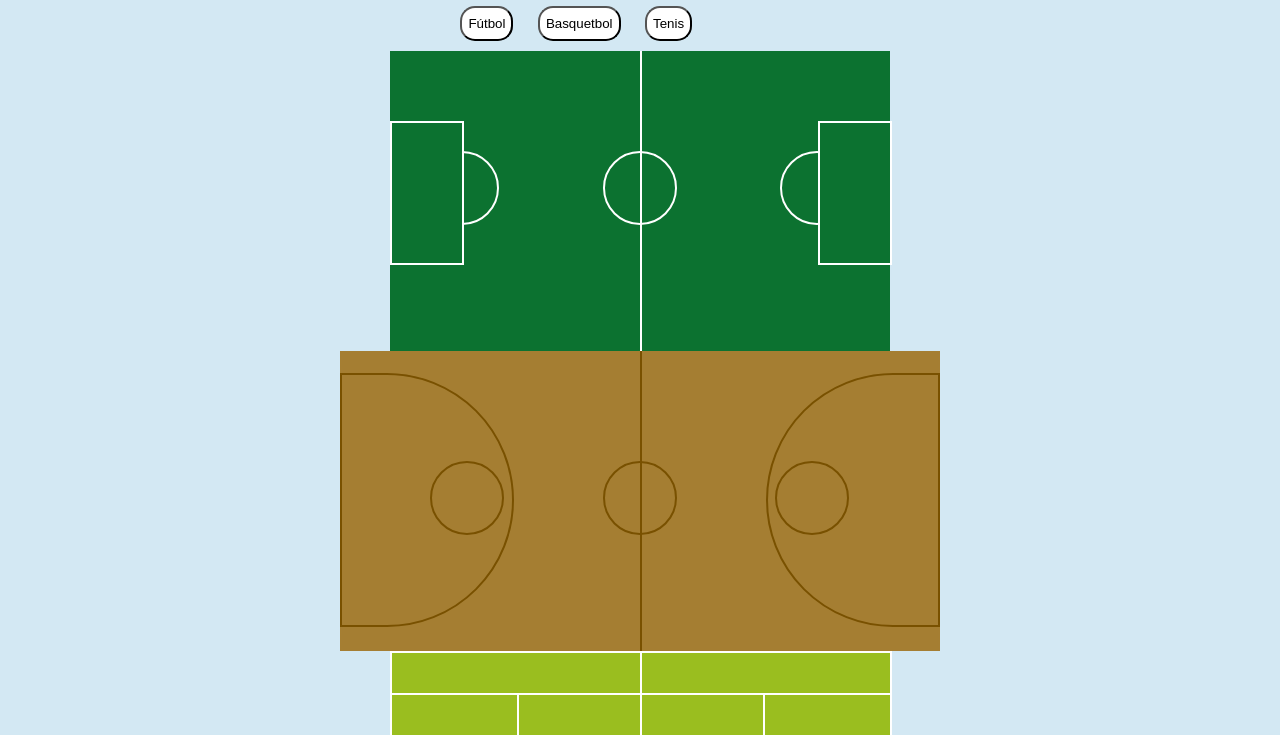
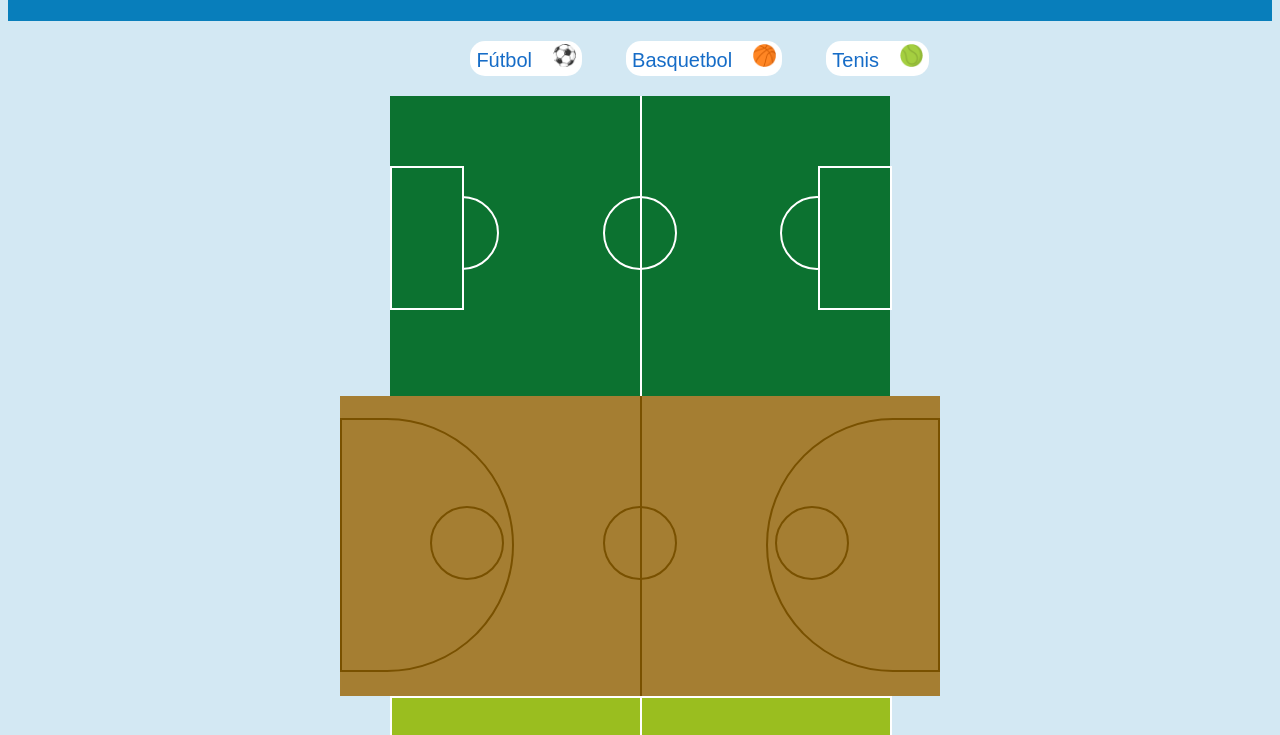
Before and after one commit to karyvdj/Ejercicio-Canchas-CSS, a plain HTML site: page index.html in a window 1280 px wide. Shown: the part 131-866 px from the top of the page. Drawn offline with Linux system fonts and the light colour scheme.

Commit message:
Cancha de basquetbol y en proceso funcion de  botones

```diff
--- a/assets/css/style.css
+++ b/assets/css/style.css
@@ -1,6 +1,6 @@
 body{
   background: #D3E8F3;
-  font-family: Helvetica;
+  font-family: Arial;
 }
 header{
   background: #087EBB;
@@ -10,13 +10,21 @@ header{
 h1{
   font-family: 'Pacifico', cursive;
   text-align: center;
+  font-size: 40px;
 }
 button{
-  margin:10px;
+  margin:20px;
   border-radius: 15px;
   background: white;
   height: 35px;
+  font-size: 20px;
+  color: #166CC7;
+  border:0;
 }
 .botones{
   margin-left: 35%;
 }
+img{
+  height: 70%;
+  margin-left: 15px;
+}
--- a/index.html
+++ b/index.html
@@ -3,6 +3,7 @@
   <head>
     <meta charset="utf-8">
     <title>CANCHAS</title>
+    <link rel="shortcut icon" type="image/x-icon" href="assets/img/canchas_ico.png">
     <link href="https://fonts.googleapis.com/css?family=Pacifico" rel="stylesheet">
     <link rel="stylesheet" href="assets/css/style.css">
     <link rel="stylesheet" href="assets/css/futbol.css">
@@ -15,9 +16,9 @@
     </header>
 
     <section class="botones">
-      <button id="botonFutbol">Fútbol</button>
-      <button id="botonbBasquetbol">Basquetbol</button>
-      <button id="botontTenis">Tenis</button>
+      <button id="botonFutbol">Fútbol <img src="assets/img/fut.png"></button>
+      <button id="botonbBasquetbol">Basquetbol <img src="assets/img/basket.png"></button>
+      <button id="botontTenis">Tenis <img src="assets/img/tenis.png"></button>
     </section>
 
       <section id="futbol" class="canchas">
```
Also changed, not shown: assets/img/basket.png (added), assets/img/canchas_ico.png (added), assets/img/fut.png (added), assets/img/tenis.png (added), 3 other files.
